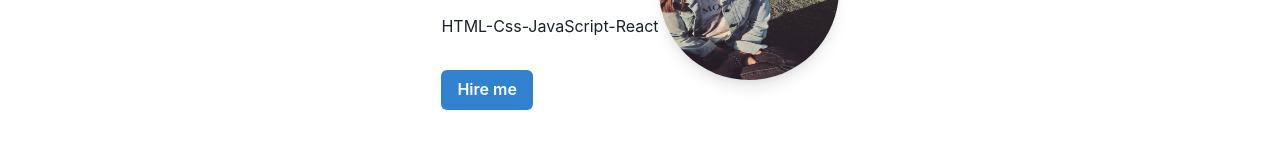
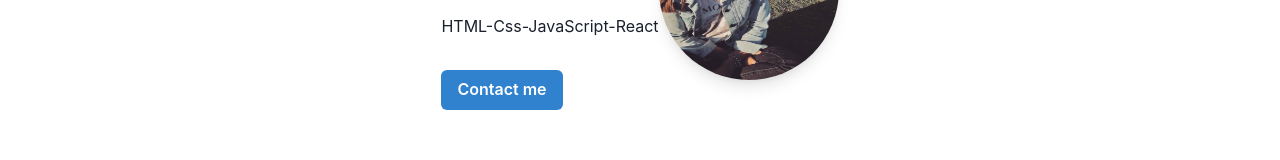
Before and after one commit to DanMartinez01/Portfolio-with-Chakra-IU, a React (Create React App) app: page / in a window 1280 px wide. Shown: the part 334-494 px from the top of the page. Built offline with nearby package versions, Linux system fonts and the light colour scheme.

Commit message:
Change btn text and link

```diff
--- a/src/components/Header.js
+++ b/src/components/Header.js
@@ -21,8 +21,8 @@ export const Header = () => {
                     </Text>
                     <Text> HTML-Css-JavaScript-React </Text>
                     <Button mt="8" colorScheme="blue" alignSelf="center"
-                        onClick={() => window.open("https://github.com/DanMartinez01")}>
-                        Hire me
+                        onClick={() => window.open("https://www.linkedin.com/in/daniela-mart%C3%ADnez-5935a9105/")}>
+                        Contact me
                     </Button>
                 </Box>
                 <Image mt={isNotSmallerScreen ? "0" : "12"} mb={isNotSmallerScreen ? "0" : "12"}
```
